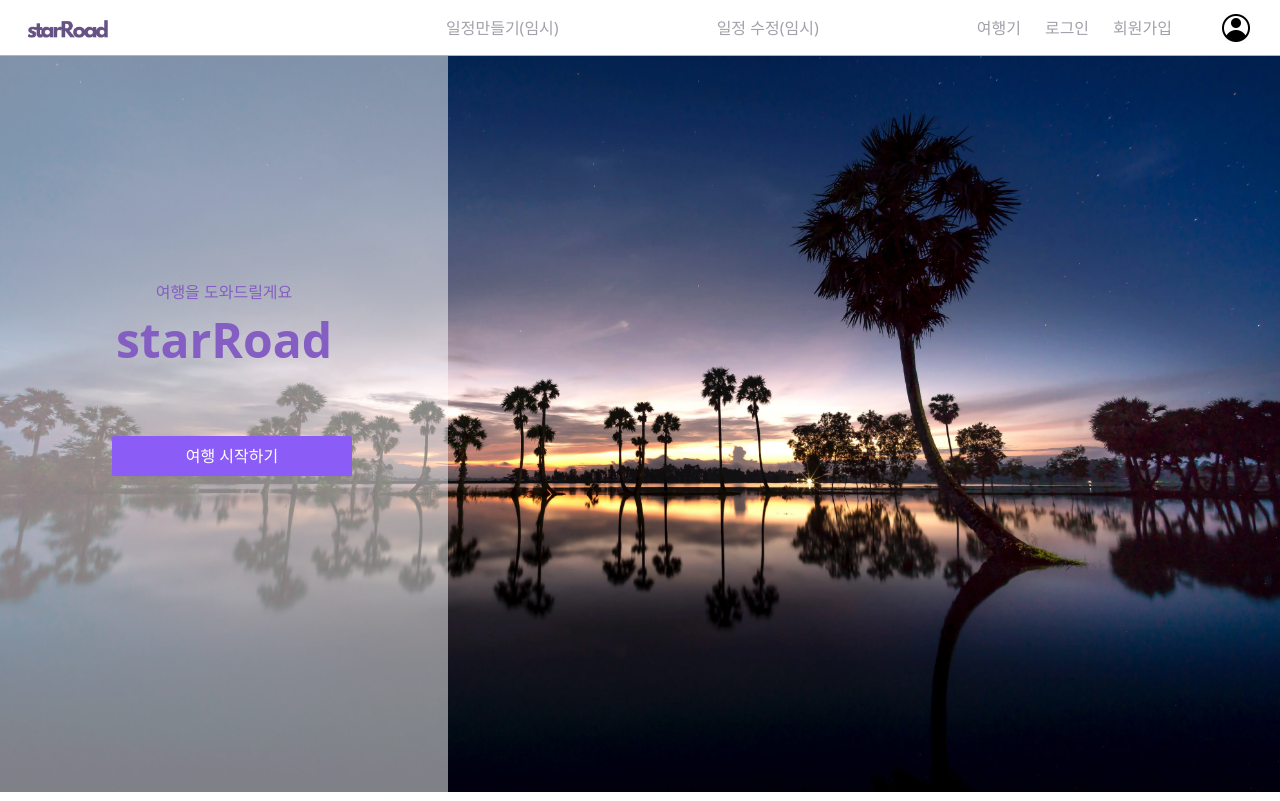
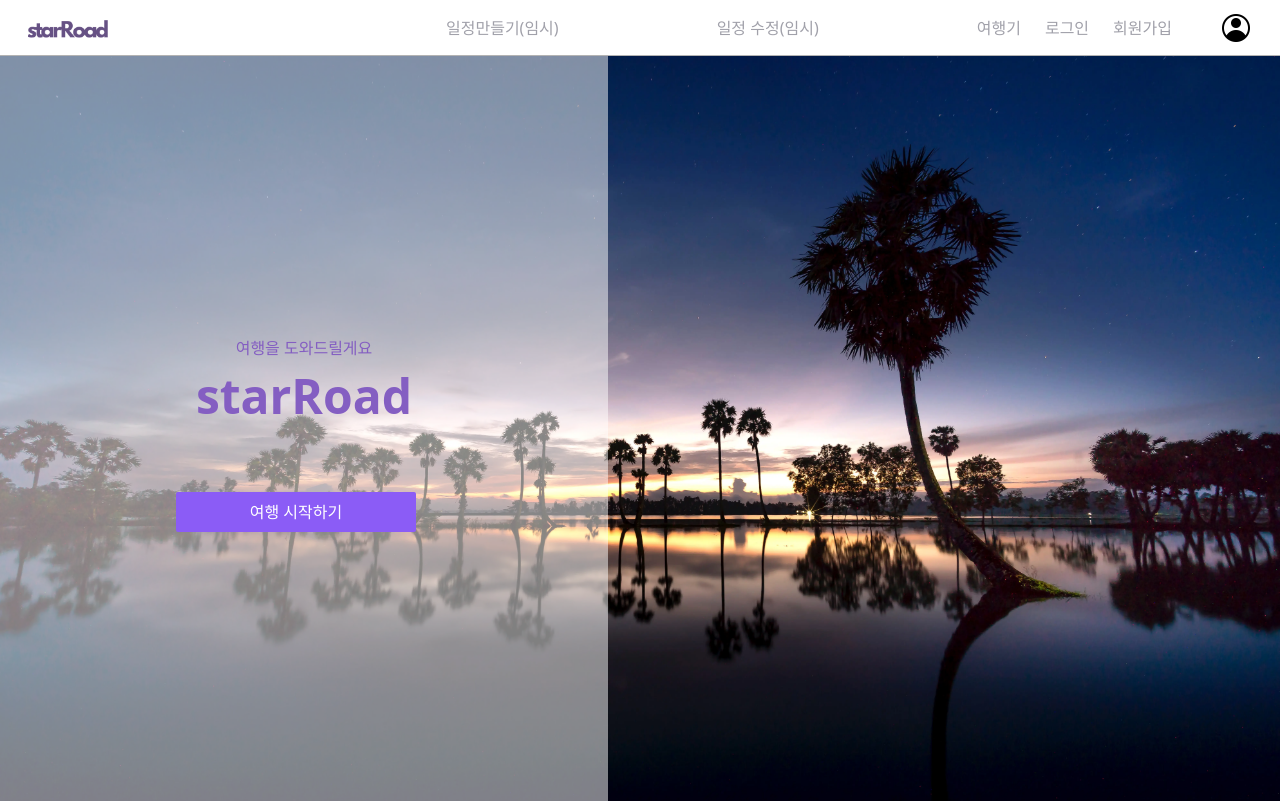
Before and after one commit to kimcodud/elice-gitlab-mirroring, a React (Vite) app: page / in a window 1280 px wide. Shown: the top 801 px of the page. Built offline with nearby package versions, Linux system fonts and the light colour scheme; no server answers.

Commit message:
feat: user 권한에 따라 Router 수정, 404 컴포넌트 추가

```diff
--- a/src/components/MainPage/MainPage.css
+++ b/src/components/MainPage/MainPage.css
@@ -3,6 +3,6 @@
   top: 0;
   left: 0;
   width: 100%;
-  height: 92vh;
+  height: 100vh;
   object-fit: cover;
 }
--- a/src/components/MainPage/MainPage.jsx
+++ b/src/components/MainPage/MainPage.jsx
@@ -73,21 +73,23 @@ const MainPageComponent = () => {
       <div>
         <div>
           <div
-            className="absolute bottom-5 top-14"
+            className="absolute top-14"
             style={{
+              display: "fixed",
               // fontWeight: "bold",
               fontSize: "3rem",
               marginBottom: "1rem",
               backgroundColor: "rgba( 255, 255, 255, 0.5 )",
-              width: "35%",
-              height: "94vh",
+              width: "38rem",
+              height: "100vh",
             }}
           >
             <div
               style={{
+                display: "fixed",
                 textAlign: "center",
                 color: "#845ec2",
-                marginTop: "14rem",
+                marginTop: "35vh",
                 fontSize: "1rem",
                 fontWeight: "500",
               }}
@@ -106,10 +108,11 @@ const MainPageComponent = () => {
             </div>
             <button
               style={{
+                display: "fixed",
                 fontSize: "1rem",
                 fontWeight: "700",
                 textAlign: "center",
-                marginLeft: "25%",
+                marginLeft: "11rem",
                 color: "white",
                 width: "15rem",
                 // border: "1px solid black",
--- /dev/null
+++ b/src/components/PageNotFound/PageNotFound.jsx
@@ -0,0 +1,20 @@
+import React from "react";
+
+const PageNotFound = () => {
+  return (
+    <div className="flex items-center justify-center h-screen bg-gray-100">
+      <div className="text-center">
+        <h1 className="text-4xl font-bold text-gray-800">404</h1>
+        <p className="text-lg text-gray-600">Page Not Found</p>
+        <p className="text-gray-600">
+          The page you're looking for does not exist.
+        </p>
+        <a href="/" className="mt-4 text-blue-500 hover:underline">
+          Go back to Home
+        </a>
+      </div>
+    </div>
+  );
+};
+
+export default PageNotFound;
--- a/src/routes/Router.jsx
+++ b/src/routes/Router.jsx
@@ -1,4 +1,4 @@
-import { BrowserRouter, Routes, Route } from "react-router-dom";
+import { BrowserRouter, Routes, Route, useLocation } from "react-router-dom";
 
 import MainPage from "../pages/MainPage/MainPage";
 import LoginPage from "../pages/LoginPage/LoginPage";
@@ -7,25 +7,47 @@ import TravelBoardPage from "../pages/TravelBoardPage/TravelBoardPage";
 import Mypage from "../pages/Mypage/Mypage";
 import TravelWritePage from "../pages/TravelWritePage/TravelWritePage";
 import TravelPostDetailPage from "../pages/TravelPostDetailPage/TravelPostDetailPage";
-
 import PlannerMap from "../components/PlannerMap/PlannerMap";
-// import PlannerMapEdit from '../components/PlannerMapEdit/PlannerMapEdit';
 import PlannerEditPage from "../pages/PlannerEditPage/PlannerEditPage";
 import AdminPage from "../pages/AdminPage/AdminPage";
+import PageNotFound from "../components/PageNotFound/PageNotFound";
+import { useEffect, useState } from "react";
 
 const Router = () => {
+  const location = useLocation();
+  const [isLogin, setIsLogin] = useState(false);
+  useEffect(() => {
+    if (localStorage.getItem("role")) {
+      setIsLogin(true);
+    } else {
+      setIsLogin(false);
+    }
+  }, [location.pathname]);
   return (
     <Routes>
       <Route path="/" element={<MainPage />} exact />
+      {!isLogin && (
+        <>
           <Route path="/login" element={<LoginPage />} />
           <Route path="/signup" element={<SignUpPage />} />
+        </>
+      )}
+      {isLogin && (
+        <>
           <Route path="/travelBoard" element={<TravelBoardPage />} />
           <Route path="/Mypage" element={<Mypage />} />
           <Route path="/travelWritePage" element={<TravelWritePage />} />
-      <Route path="/travelPostDetailPage" element={<TravelPostDetailPage />} />
+          <Route
+            path="/travelPostDetailPage"
+            element={<TravelPostDetailPage />}
+          />
           <Route path="/admin" element={<AdminPage />} />
           <Route path="/plannerMap" element={<PlannerMap />} />
           <Route path="/plannerEdit" element={<PlannerEditPage />} />
+        </>
+      )}
+
+      <Route path="*" element={<PageNotFound />}></Route>
     </Routes>
   );
 };
```
Lines whose indentation alone changed are shown as unchanged.
